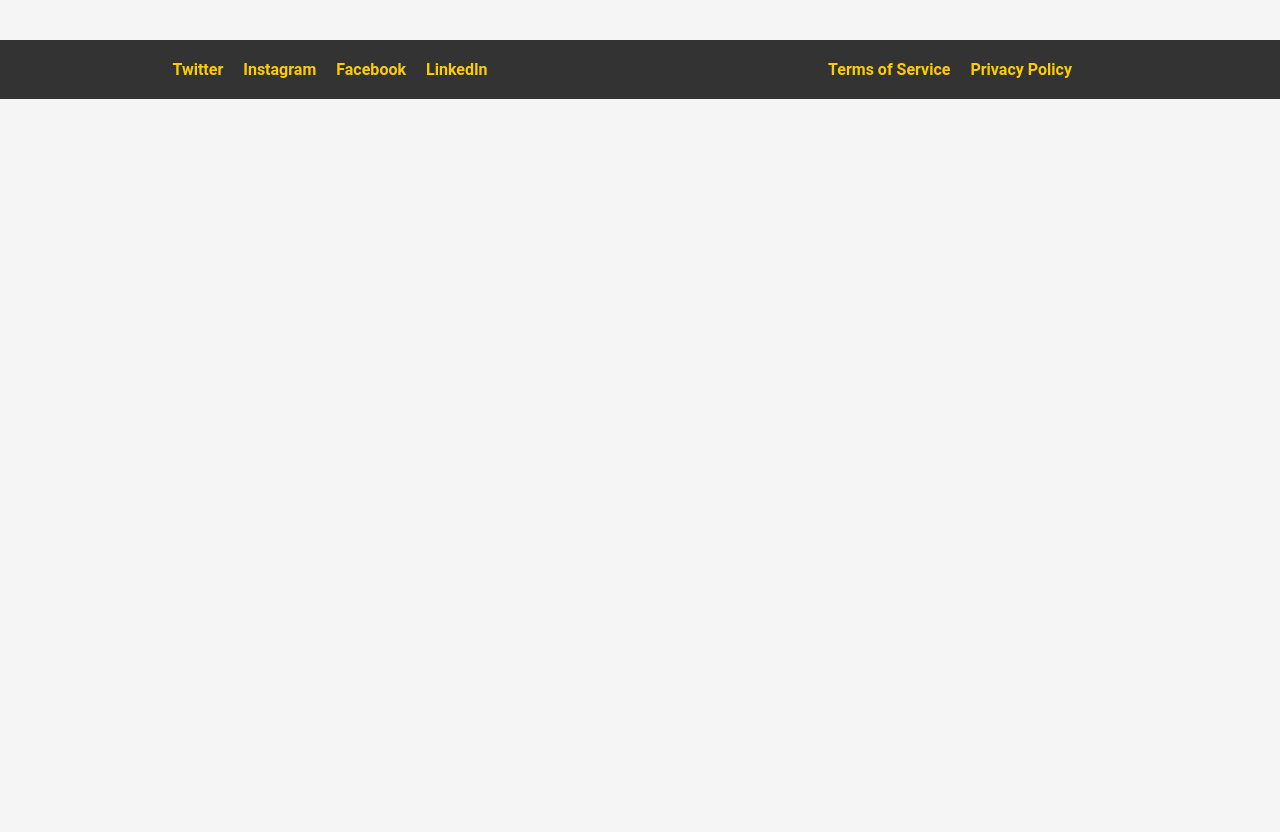
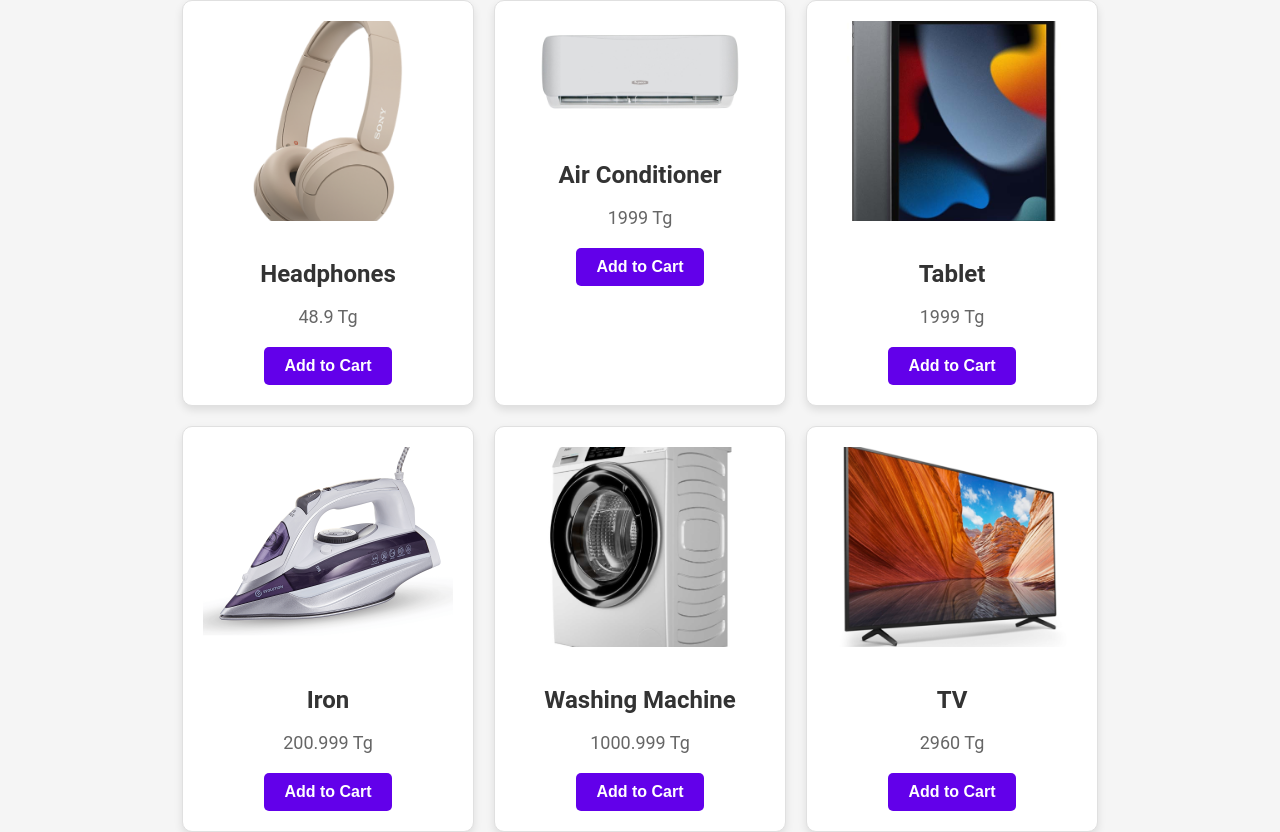
Before and after one commit to Coach-wannabe/ecommerce-vue-2, a Nuxt app: page / in a window 1280 px wide. Shown: the part 695-1527 px from the top of the page. Before the commit the page ends 800 px from the top, so only its background shows below. Built offline with nearby package versions, Linux system fonts and the light colour scheme.

Commit message:
added some products for test

```diff
--- a/stores/productStore.js
+++ b/stores/productStore.js
@@ -5,29 +5,100 @@ export const useProductStore = defineStore('productStore', {
     products: [
         {
             id: 1,
-        name: 'Laptop',
+            name: "Laptop",
             price: 359.999,
-        description: 'A great product',
-        category: 'Laptops',
-        image: 'laptop.png',
+            description: "A powerful and portable laptop for professionals.",
+            category: "Laptops",
+            image: "laptop.png",
           },
           {
             id: 2,
-        name: 'Phone',
+            name: "Phone",
             price: 275.999,
-        description: 'Another great product',
-        category: 'Smartphones',
-        image: 'phone.jpg',
+            description: "A sleek smartphone with high-resolution camera.",
+            category: "Smartphones",
+            image: "phone.jpg",
           },
           {
             id: 3,
-        name: 'Fridge',
+            name: "Fridge",
             price: 296.2,
-        description: 'The best product',
-        category: 'Accessories',
-        image: 'fridge.jpg',
+            description: "A spacious and energy-efficient fridge.",
+            category: "Appliances",
+            image: "fridge.jpg",
           },
-      // Add remaining products...
+          {
+            id: 4,
+            name: "Headphones",
+            price: 48.9,
+            description: "Noise-cancelling headphones for immersive sound.",
+            category: "Accessories",
+            image: "naushniki-sony.png",
+          },
+          {
+            id: 5,
+            name: "Air Conditioner",
+            price: 1999.0,
+            description: "Powerful air conditioner for comfortable cooling.",
+            category: "Appliances",
+            image: "cond.jpg",
+          },
+          {
+            id: 6,
+            name: "Tablet",
+            price: 1999.0,
+            description: "A versatile tablet for work and entertainment.",
+            category: "Smartphones",
+            image: "ipad.jpg",
+          },
+          {
+            id: 7,
+            name: "Iron",
+            price: 200.999,
+            description: "An efficient and durable steam iron.",
+            category: "Appliances",
+            image: "utug.png",
+          },
+          {
+            id: 8,
+            name: "Washing Machine",
+            price: 1000.999,
+            description: "A high-capacity washing machine for large loads.",
+            category: "Appliances",
+            image: "stmach.png",
+          },
+          {
+            id: 9,
+            name: "TV",
+            price: 2960.0,
+            description: "A large-screen smart TV with stunning visuals.",
+            category: "Electronics",
+            image: "tv.png",
+          },
+          {
+            id: 10,
+            name: "Vacuum Cleaner",
+            price: 62.0,
+            description: "A lightweight and powerful vacuum cleaner.",
+            category: "Appliances",
+            image: "pul.jpg",
+          },
+          {
+            id: 11,
+            name: "Microwave",
+            price: 120.0,
+            description: "Compact and efficient microwave oven.",
+            category: "Appliances",
+            image: "micr.jpg",
+          },
+          {
+            id: 12,
+            name: "Camera",
+            price: 119.0,
+            description: "High-quality camera for professional photography.",
+            category: "Electronics",
+            image: "camera.jpg",
+          },
     ],
     cart: [], // Initialize as empty; we'll load from localStorage on the client
   }),
```
Lines whose indentation alone changed are shown as unchanged.
